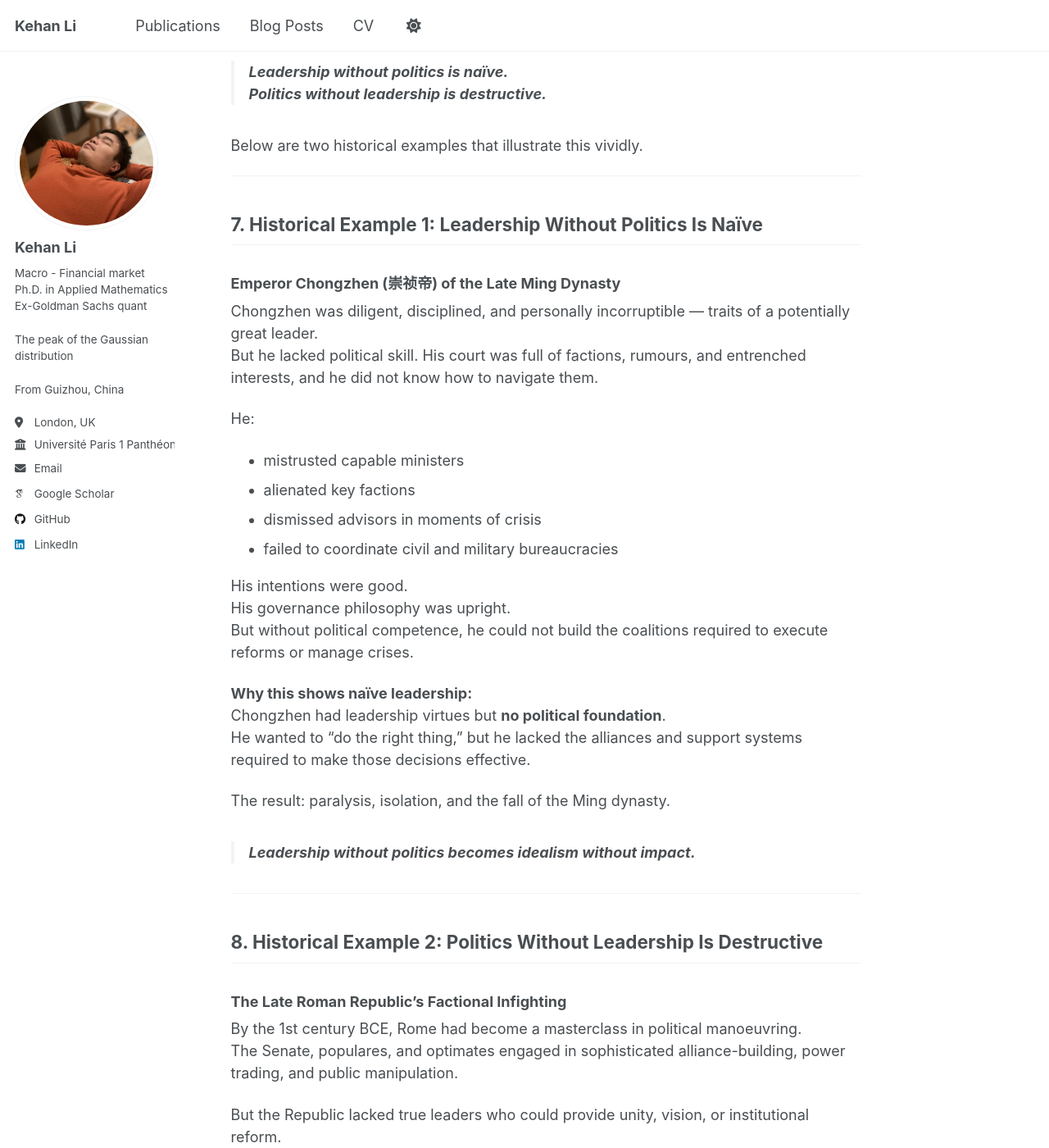
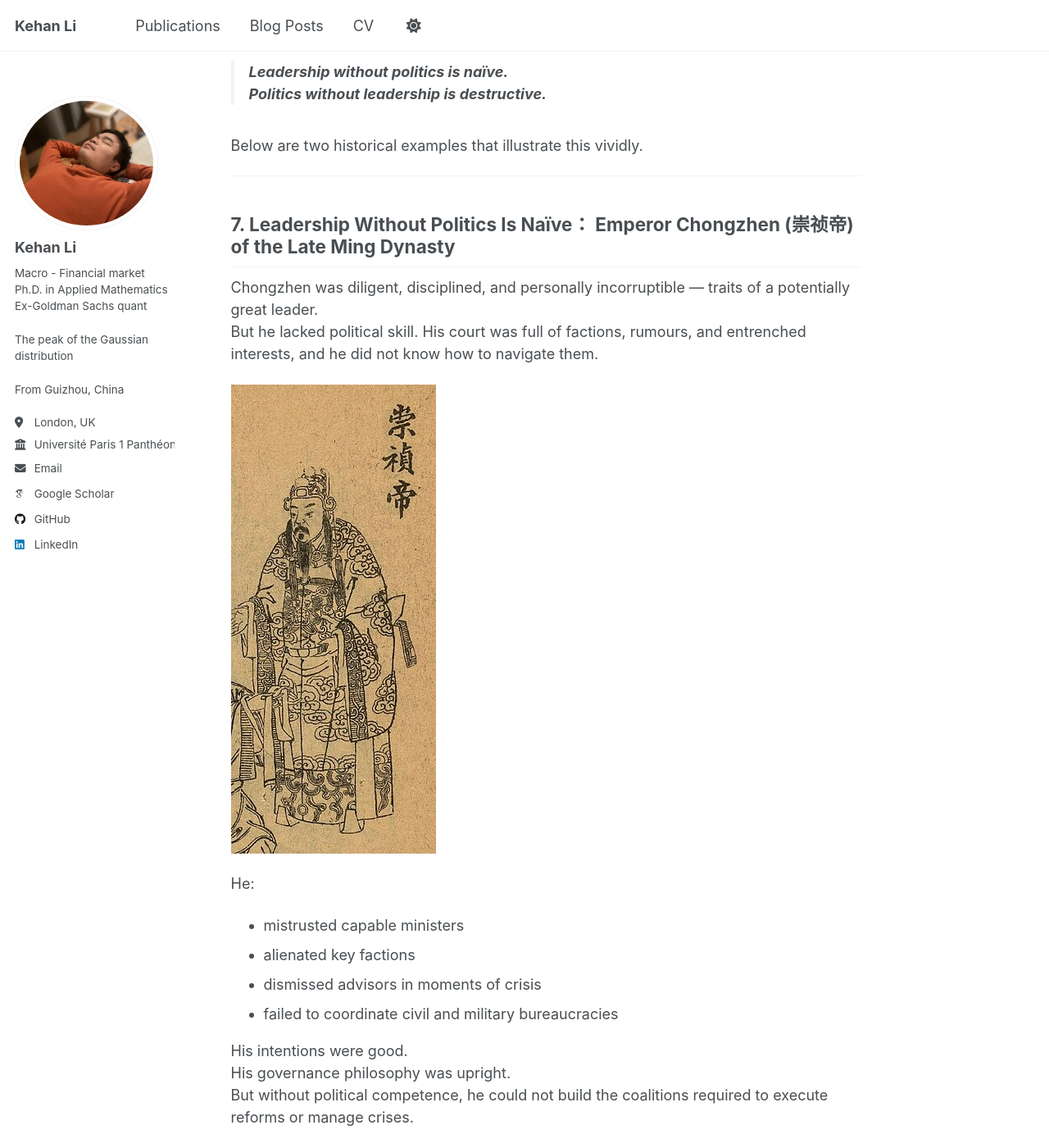
Before and after one commit to KehanLi-1123/KehanLi.github.io, a Jekyll site: the page built from _posts/2025-12-06-Leadership-Politics.md, in a window 1280 px wide and 1400 px high, scrolled down 2665 px. Shown: the whole window at 82% size. Built offline with Jekyll 4.4.1, drawn with Linux system fonts in a browser that asks for light colours; some web fonts are replaced; some of the changed text lies outside the part shown.

Commit message:
Revise headings for clarity in Leadership Politics post
Updated headings for historical examples in Leadership and Politics post.

```diff
--- a/_posts/2025-12-06-Leadership-Politics.md
+++ b/_posts/2025-12-06-Leadership-Politics.md
@@ -97,11 +97,12 @@ Below are two historical examples that illustrate this vividly.
 
 ---
 
-## 7. Historical Example 1: Leadership Without Politics Is Naïve
-### Emperor Chongzhen (崇祯帝) of the Late Ming Dynasty
+## 7. Leadership Without Politics Is Naïve： Emperor Chongzhen (崇祯帝) of the Late Ming Dynasty
 
 Chongzhen was diligent, disciplined, and personally incorruptible — traits of a potentially great leader.
 But he lacked political skill. His court was full of factions, rumours, and entrenched interests, and he did not know how to navigate them.
+
+![*Emperor Chongzhen*](https://raw.githubusercontent.com/KehanLi-1123/KehanLi.github.io/master/images/Chongzhen.jpg)
 
 He:
 
@@ -124,8 +125,7 @@ The result: paralysis, isolation, and the fall of the Ming dynasty.
 
 ---
 
-## 8. Historical Example 2: Politics Without Leadership Is Destructive
-### The Late Roman Republic’s Factional Infighting
+## 8. Politics Without Leadership Is Destructive： The Late Roman Republic’s Factional Infighting
 
 By the 1st century BCE, Rome had become a masterclass in political manoeuvring.
 The Senate, populares, and optimates engaged in sophisticated alliance-building, power trading, and public manipulation.
```
